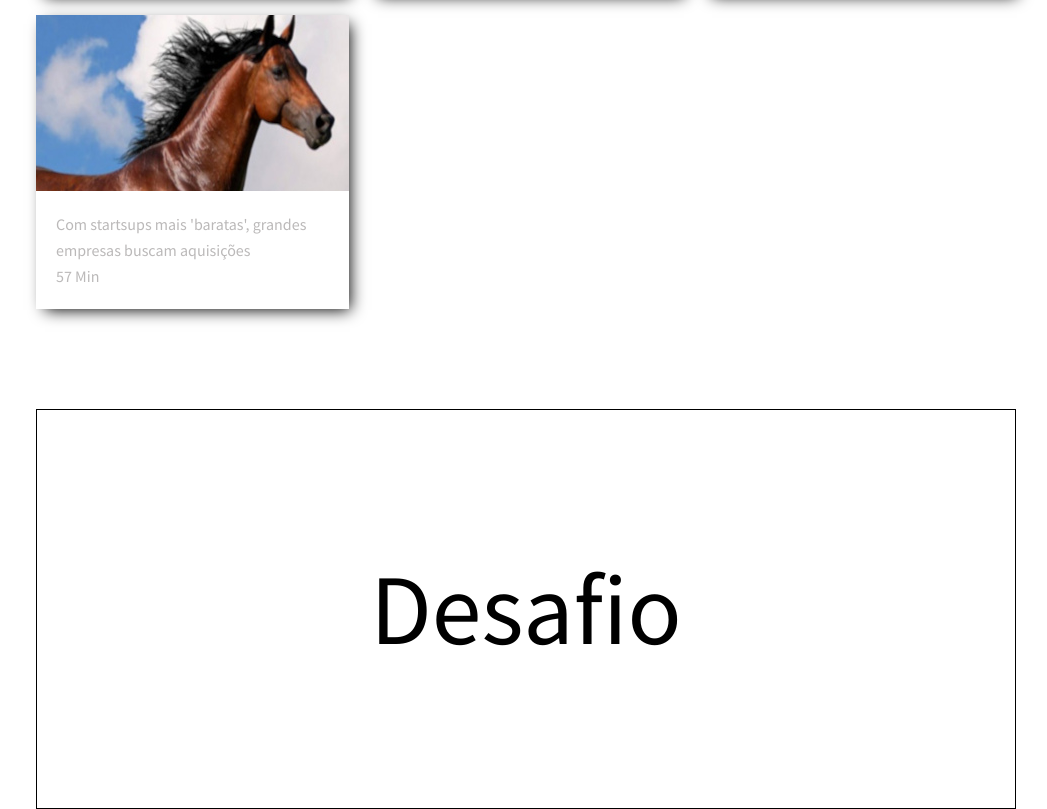
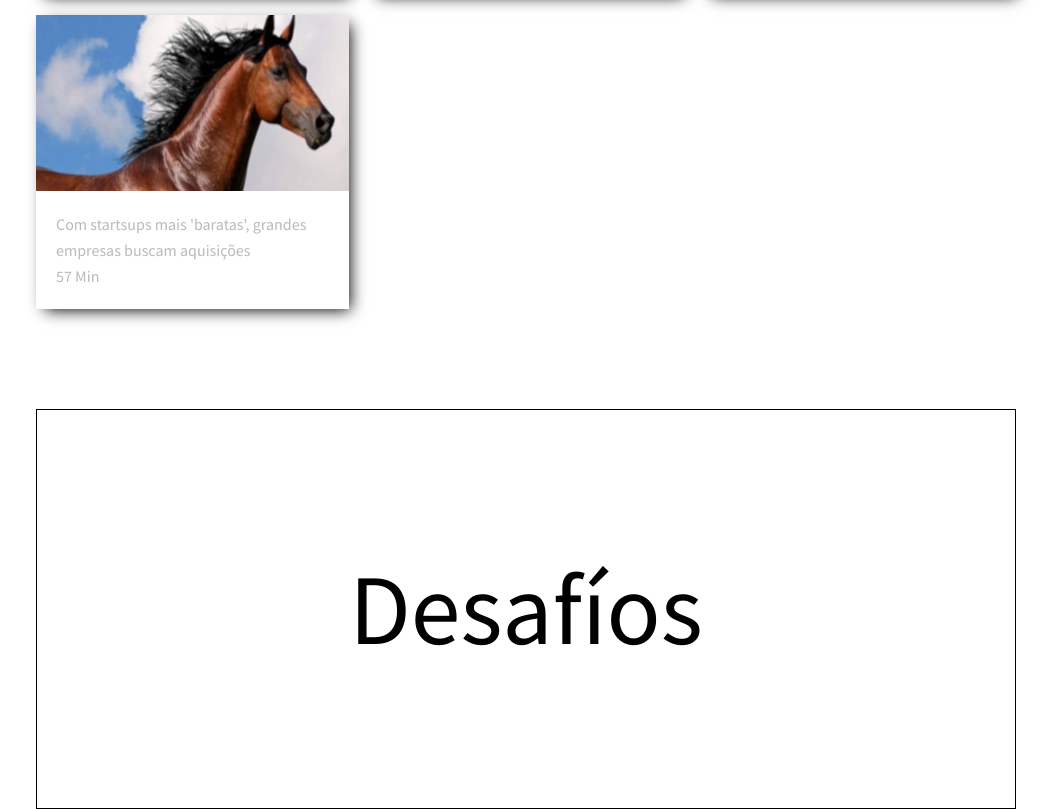
Before and after one commit to Danielcaceres12/Aulao, a plain HTML site: page index.html in a window 1280 px wide. Shown: the part 1030-1839 px from the top of the page, without its empty margins (114-1161 px from the left). Drawn offline with Linux system fonts and the light colour scheme.

```diff
--- a/index.html
+++ b/index.html
@@ -117,7 +117,7 @@
         </div>
     </section>
     <section id="form">
-        <div class="desafio">Desafio</div>
+        <div class="desafio">Desafíos</div>
     </section>
 </body>
 
```
